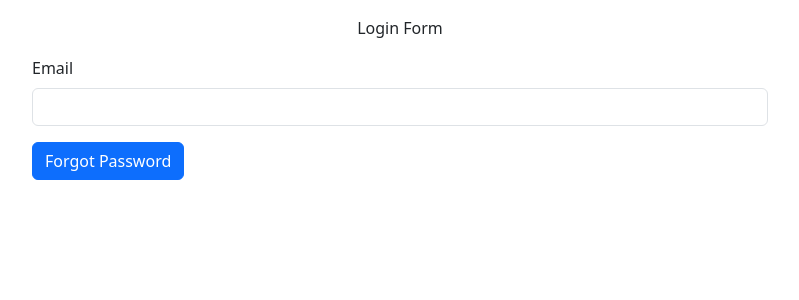
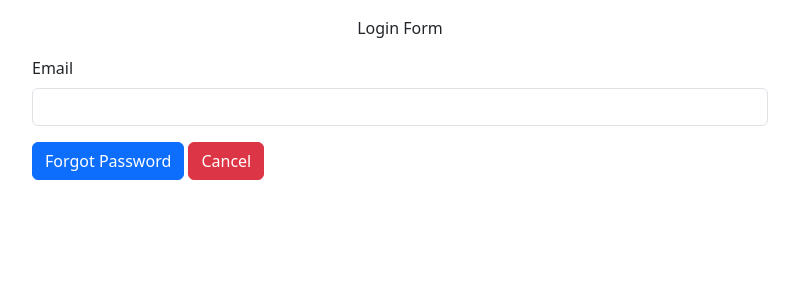
Before and after one commit to Anu12391/Blog, a Django app: page /user/forgot_password/ in a window 1280 px wide. Shown: the top 300 px of the page, without its empty margins (240-1039 px from the left). Run offline with Django 5.2, Linux system fonts and the light colour scheme; parts of the project's set-up code (start-up, migrations or seed data) failed here and were passed over.

Commit message:
added close button to forgot password page

```diff
--- a/myBlog/login/templates/login/forgot_password.html
+++ b/myBlog/login/templates/login/forgot_password.html
@@ -13,6 +13,7 @@
                 {% include "components/email_field.html" with field=forgotPasswordForm.email %}
 
                 <button type="submit" class="btn btn-primary mt-3">Forgot Password</button>
+                  <button type="button" class="btn btn-danger mt-3" id="forgot_password_cancel_btn">Cancel</button>
 
             </form>
             <div class="mt-3">
@@ -24,6 +25,11 @@
     </div>
 </div>
 
-
+<script>
+   document.getElementById("forgot_password_cancel_btn")
+                .addEventListener("click", function() {
+                       window.location.href = "{% url 'dashboard:home' %}";
+                });
+</script>
 
 {% endblock body %}
```
